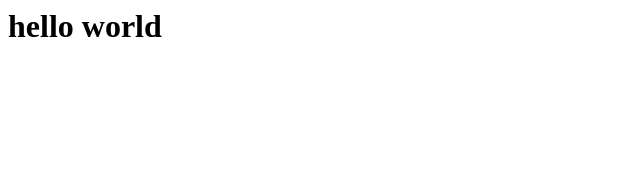
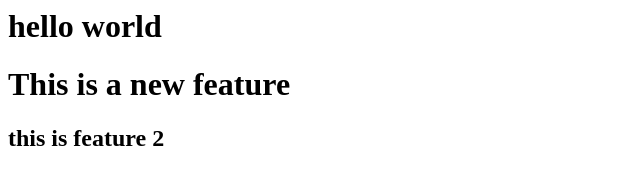
Before and after one commit to bhaskarchatterjee970/LOCAL_REPO, a plain HTML site: page index.html in a window 1280 px wide. Shown: the whole page, without its empty margins (0-640 px from the left). Drawn offline with Linux system fonts and the light colour scheme.

Commit message:
feature 2

```diff
--- a/index.html
+++ b/index.html
@@ -1 +1,3 @@
 <h1>hello world</h1>
+<h1>This is a new feature</h1>
+<h2>this is  feature 2</h2>
```
